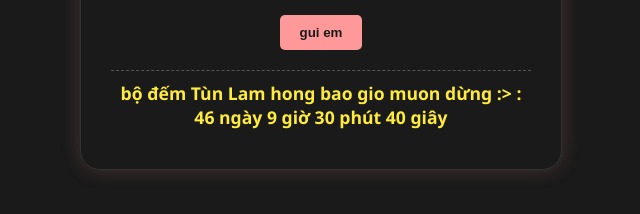
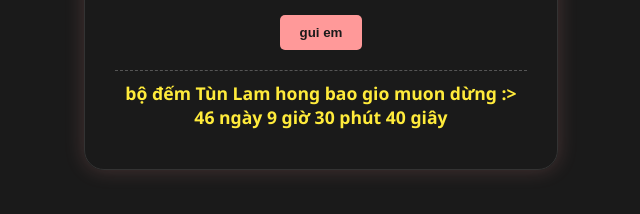
Before and after one commit to Lam-nhoem/for-uuuu, a plain HTML site: page index.html in a window 1280 px wide. Shown: the part 436-650 px from the top of the page, 319-959 px from the left. Drawn offline with Linux system fonts and the light colour scheme.

Commit message:
Update index.html

```diff
--- a/index.html
+++ b/index.html
@@ -83,7 +83,7 @@
             const seconds = Math.floor((diff % (1000 * 60)) / 1000);
 
             document.getElementById("clock").innerHTML =
-                "bộ đếm Tùn Lam hong bao gio muon dừng :> : <br>" + days + " ngày " + hours + " giờ " + minutes + " phút " + seconds + " giây";
+                "bộ đếm Tùn Lam hong bao gio muon dừng :>  <br>" + days + " ngày " + hours + " giờ " + minutes + " phút " + seconds + " giây";
         }
 
         countDays();
```
